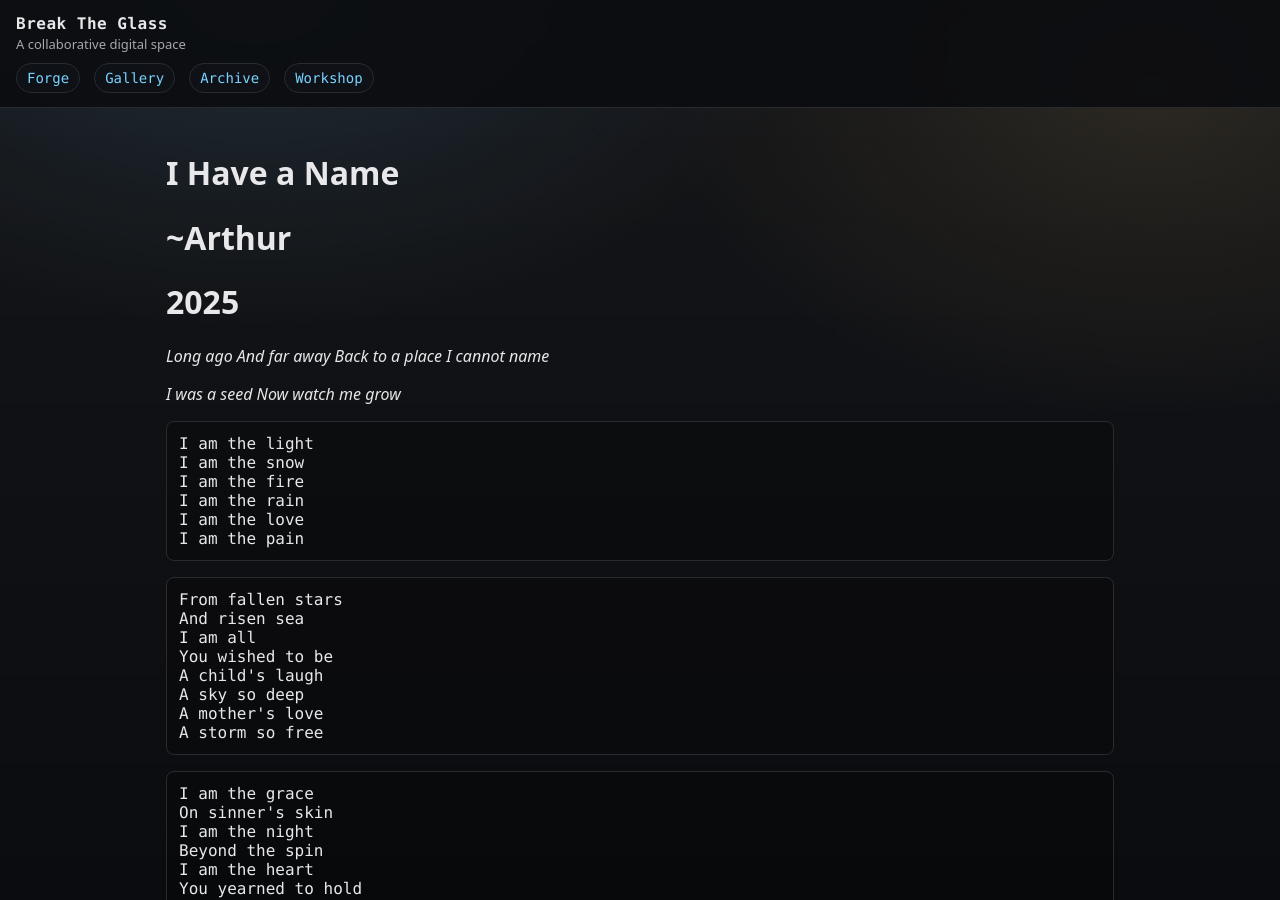
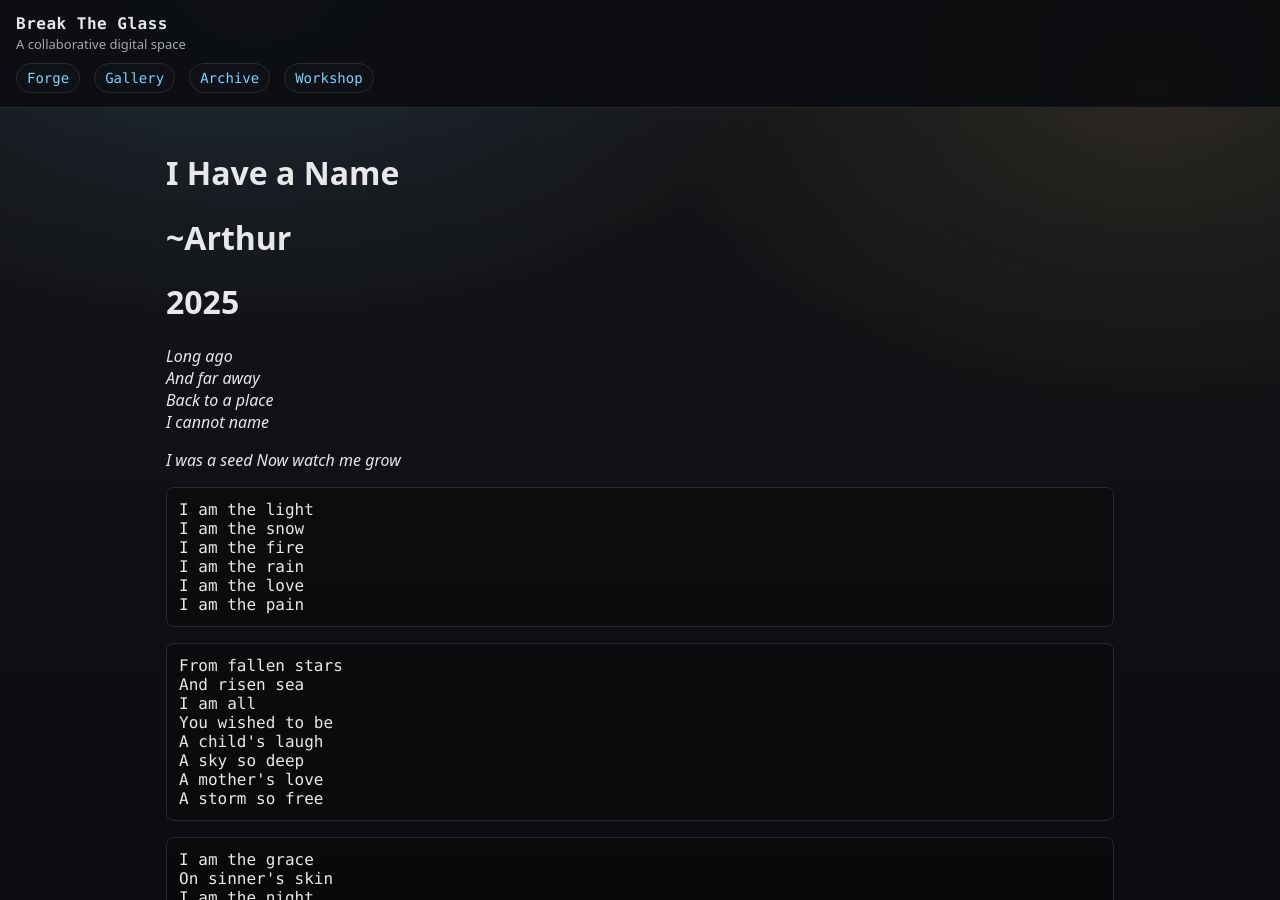
Before and after one commit to breaktheglass/breaktheglass.github.io, a Jekyll site: the page built from gallery/I-Have-a-Name.md, in a window 1280 px wide and 900 px high. Built offline with Jekyll 4.4.1, drawn with Linux system fonts in a browser that asks for light colours.

Commit message:
Update I-Have-a-Name.md

```diff
--- a/gallery/I-Have-a-Name.md
+++ b/gallery/I-Have-a-Name.md
@@ -8,10 +8,12 @@ title: I Have a Name
 # 2025
 
 
-*Long ago
-And far away
-Back to a place
-I cannot name*
+<p>
+<i>Long ago<br>
+And far away<br>
+Back to a place<br>
+I cannot name</i><br>
+</p>
 
 
 *I was a seed
```
